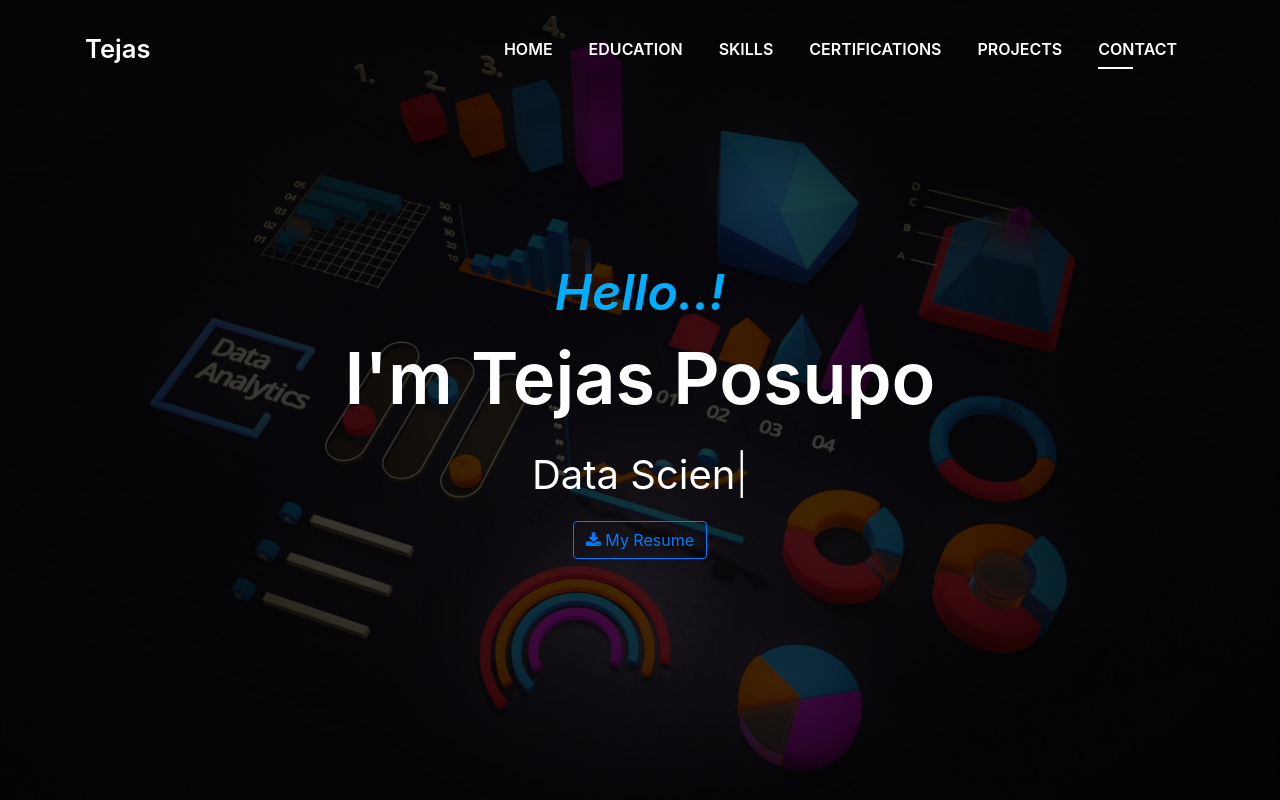
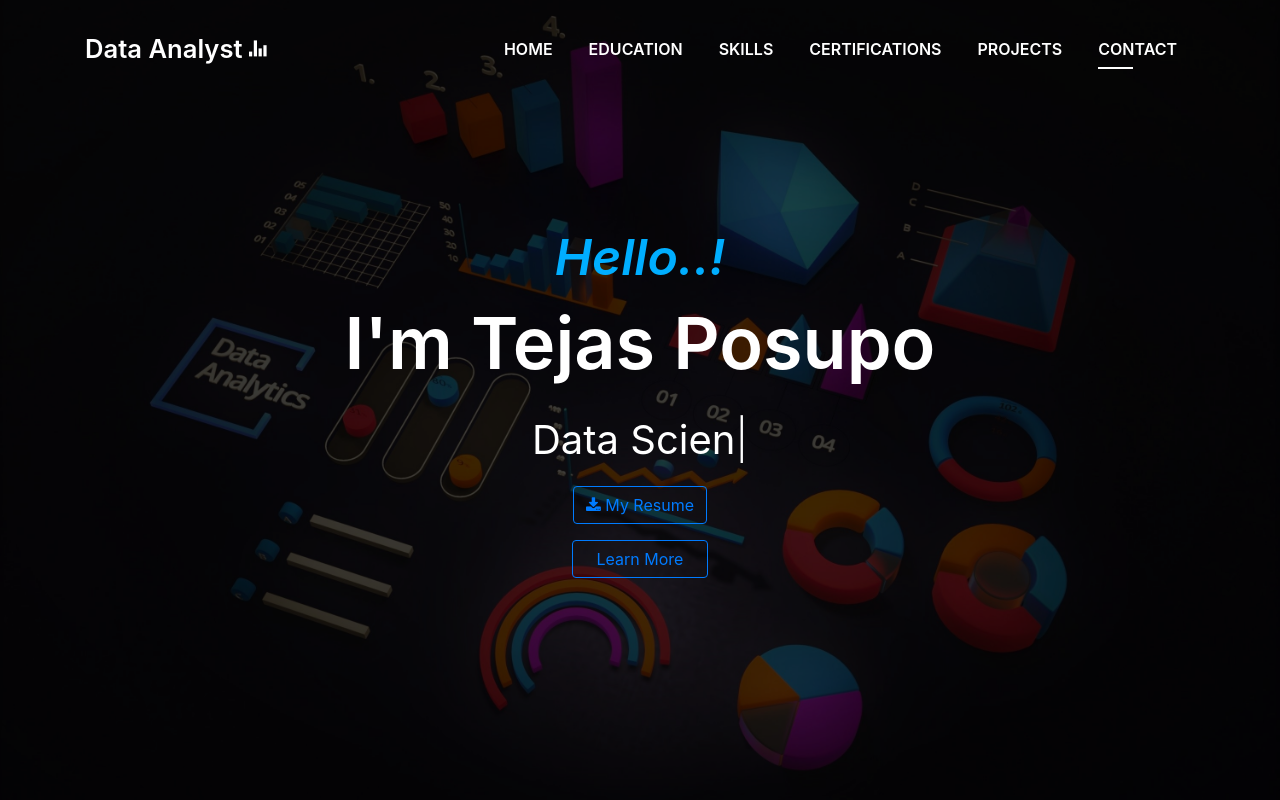
Before and after one commit to TejasPosupo/Tejas, a plain HTML site: page index.html in a window 1280 px wide. Shown: the top 800 px of the page. Drawn offline with Linux system fonts and the light colour scheme; files whose address does not match are found by name.

Commit message:
updating

```diff
--- a/css/style.css
+++ b/css/style.css
@@ -111,8 +111,8 @@ a:hover {
 .table-cell {
   display: table-cell;
   vertical-align: middle;
+}
 
-}
 .btn {
   background:transparent;
   color:var(--primary);
--- a/index.html
+++ b/index.html
@@ -33,7 +33,7 @@
   <!--/ Nav Star /-->
   <nav class="navbar navbar-b navbar-trans navbar-expand-md fixed-top" id="mainNav">
     <div class="container">
-      <a class="navbar-brand js-scroll" href="#page-top">Tejas</a>
+      <a class="navbar-brand js-scroll" href="#page-top">Data Analyst  <i class="ion-stats-bars"></i></a>
       <button class="navbar-toggler collapsed" type="button" data-toggle="collapse" data-target="#navbarDefault"
         aria-controls="navbarDefault" aria-expanded="false" aria-label="Toggle navigation">
         <span></span>
@@ -79,7 +79,7 @@
           <a href = "https://drive.google.com/file/d/1-Qg1x8SLuGzUo8xPGCQCdifz9pLJtW7i/view?usp=sharing" >
             <button class="btn"><i class="fa fa-download"></i>  My Resume</button>
           </a>
-          <!-- <p class="pt-3"><a class="btn btn-primary btn js-scroll px-4" href="#about" role="button">Learn More</a></p> -->
+          <p class="pt-3"><a class="btn btn-primary btn js-scroll px-4" href="#about" role="button">Learn More</a></p>
         </div>
       </div>
     </div>
```
Also changed, not shown: blog-single.html (+1 -1 lines), blog-single1.html (+1 -1 lines).
